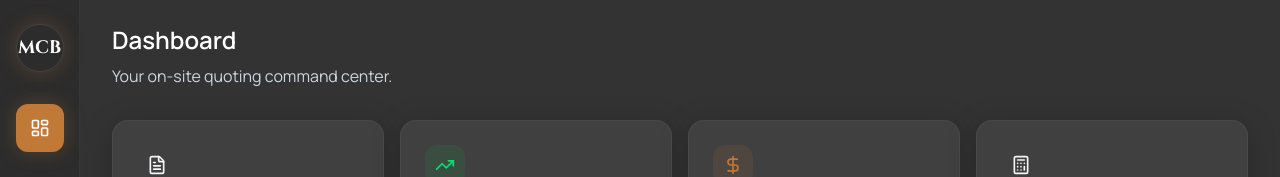
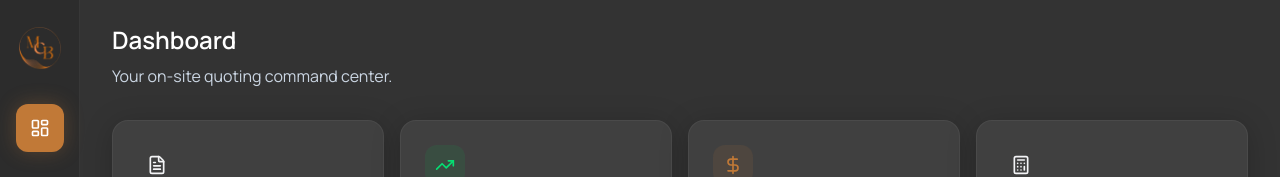
Before and after one commit to AlexlekLewis/mcb_sales_onsite1, a React (Vite) app in the folder mcb-quote-tool/: page / in a window 1280 px wide. Shown: the top 177 px of the page. Built offline with nearby package versions, Linux system fonts and the light colour scheme; no server answers; the database is empty; what @react-pdf/renderer would draw is missing.

Commit message:
Fix: Use actual logo image in SlimSidebar instead of hardcoded text

```diff
--- a/mcb-quote-tool/src/components/layout/Layout.tsx
+++ b/mcb-quote-tool/src/components/layout/Layout.tsx
@@ -14,7 +14,7 @@ import { Link, useLocation } from 'react-router-dom';
 import { cn } from '../../lib/utils';
 import { motion, AnimatePresence } from 'framer-motion';
 
-import logo from '../../assets/Logo_Dark.png';
+import logo from '../../assets/Logo_iso.png';
 
 const SidebarItem = ({ icon: Icon, label, path, badge, onClick }: { icon: any, label: string, path: string, badge?: number, onClick?: () => void }) => {
     const location = useLocation();
@@ -62,14 +62,12 @@ const SidebarItem = ({ icon: Icon, label, path, badge, onClick }: { icon: any, l
 const SidebarContent = ({ onItemClick }: { onItemClick?: () => void }) => (
     <>
         {/* Logo Area */}
-        <div className="flex flex-col items-center justify-center py-6 mb-4">
         <div className="w-32 h-32 relative mb-2">
             <img
                 src={logo}
                 alt="MCB Logo"
                 className="w-full h-full object-contain drop-shadow-[0_0_15px_rgba(217,119,6,0.3)]"
             />
-            </div>
         </div>
 
         {/* Menu Items */}
--- a/mcb-quote-tool/src/components/layout/SlimSidebar.tsx
+++ b/mcb-quote-tool/src/components/layout/SlimSidebar.tsx
@@ -12,6 +12,7 @@ import {
 } from 'lucide-react';
 import { cn } from '../../lib/utils';
 import { motion } from 'framer-motion';
+import logo from '../../assets/Logo_iso.png';
 
 interface SidebarItemProps {
     icon: any;
@@ -46,9 +47,10 @@ export function SlimSidebar() {
     return (
         <aside className="w-[80px] flex flex-col items-center py-6 bg-[#2C2C2C] border-r border-white/5 h-screen z-20 backdrop-blur-md">
             {/* Logo */}
+            {/* Logo */}
             <div className="mb-8 p-0">
-                <div className="w-12 h-12 bg-copper-gradient rounded-full flex items-center justify-center shadow-copper-glow border border-white/10">
-                    <span className="font-serif font-bold text-lg text-white">MCB</span>
+                <div className="w-12 h-12 flex items-center justify-center">
+                    <img src={logo} alt="MCB" className="w-full h-full object-contain drop-shadow-copper-glow" />
                 </div>
             </div>
 
--- a/mcb-quote-tool/src/features/quoting/components/pdf/QuotePDFDocument.tsx
+++ b/mcb-quote-tool/src/features/quoting/components/pdf/QuotePDFDocument.tsx
@@ -2,7 +2,7 @@ import React from 'react';
 import { Page, Text, View, Document, StyleSheet, Font, Image } from '@react-pdf/renderer';
 import { Quote, QuoteItemFull } from '../../types';
 import { formatCurrency } from '../../margin-utils';
-import logo from '../../../../assets/Logo_Dark.png';
+import logo from '../../../../assets/Logo_iso.png';
 
 // Register a standard font if we want custom fonts later.
 // For now, Helvetica is built-in and fine.
```
Lines whose indentation alone changed are shown as unchanged.
